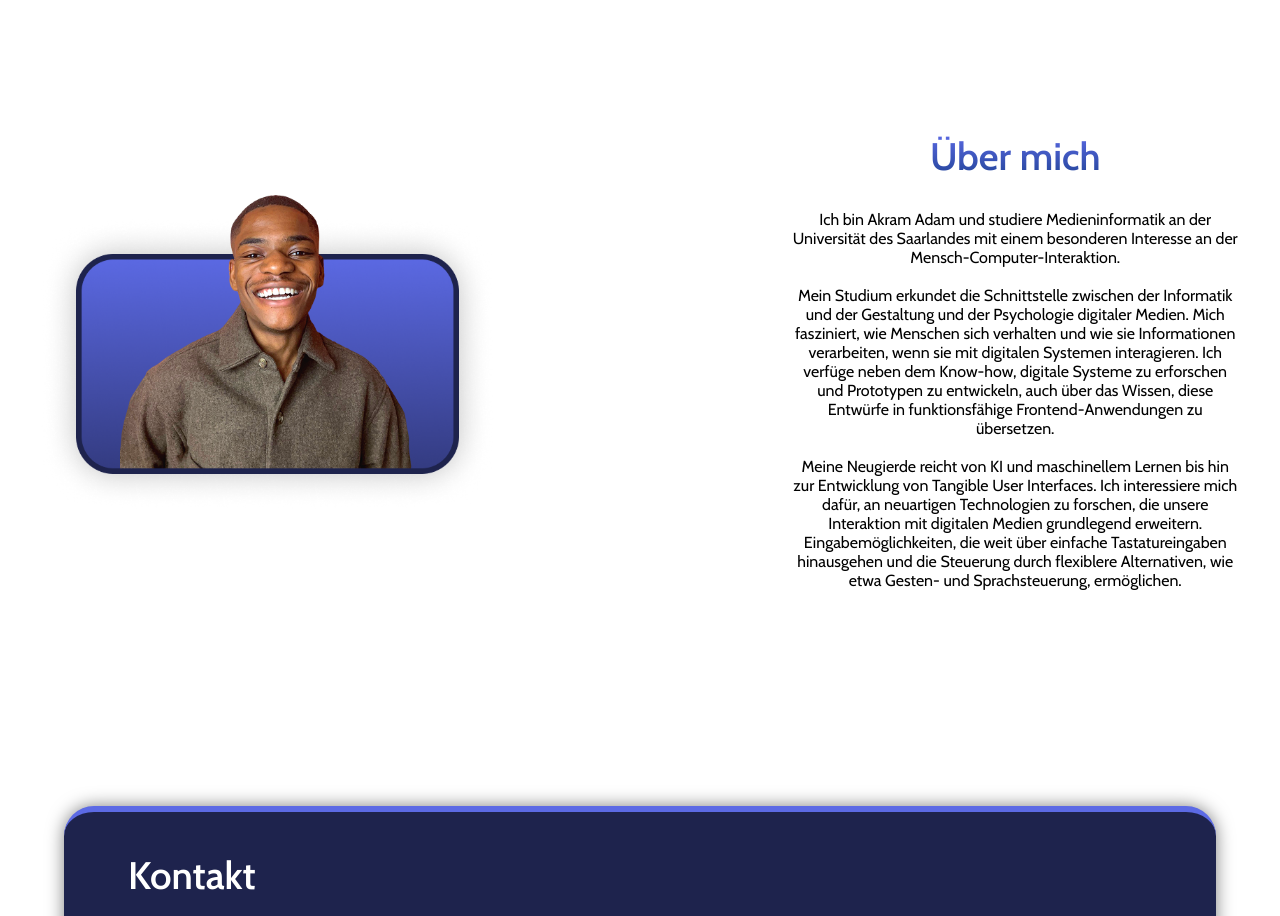
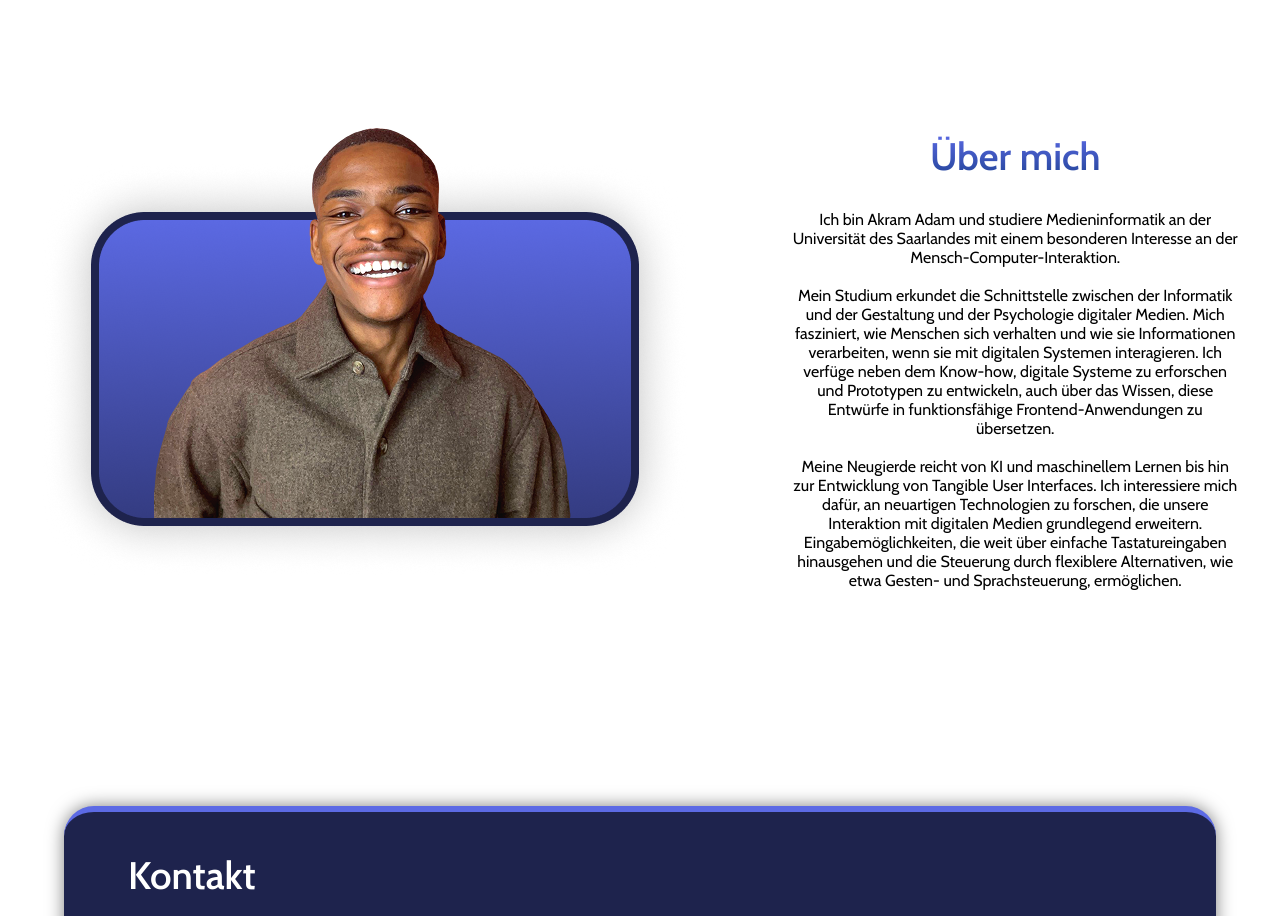
Before and after one commit to akramadam/portfolio-website, a React (Vite) app: page / in a window 1280 px wide. Shown: the part 1020-1936 px from the top of the page. Built offline with nearby package versions, Linux system fonts and the light colour scheme.

Commit message:
adjustment

```diff
--- a/src/index.css
+++ b/src/index.css
@@ -366,10 +366,7 @@ body {
   min-width: 30vw;
   object-fit: cover;
 
-  @media (max-width: 1440px) {
 
-    max-width: 70% ;
-  }
 
   @media (max-width:  768px) {
    width: 100%;
```
